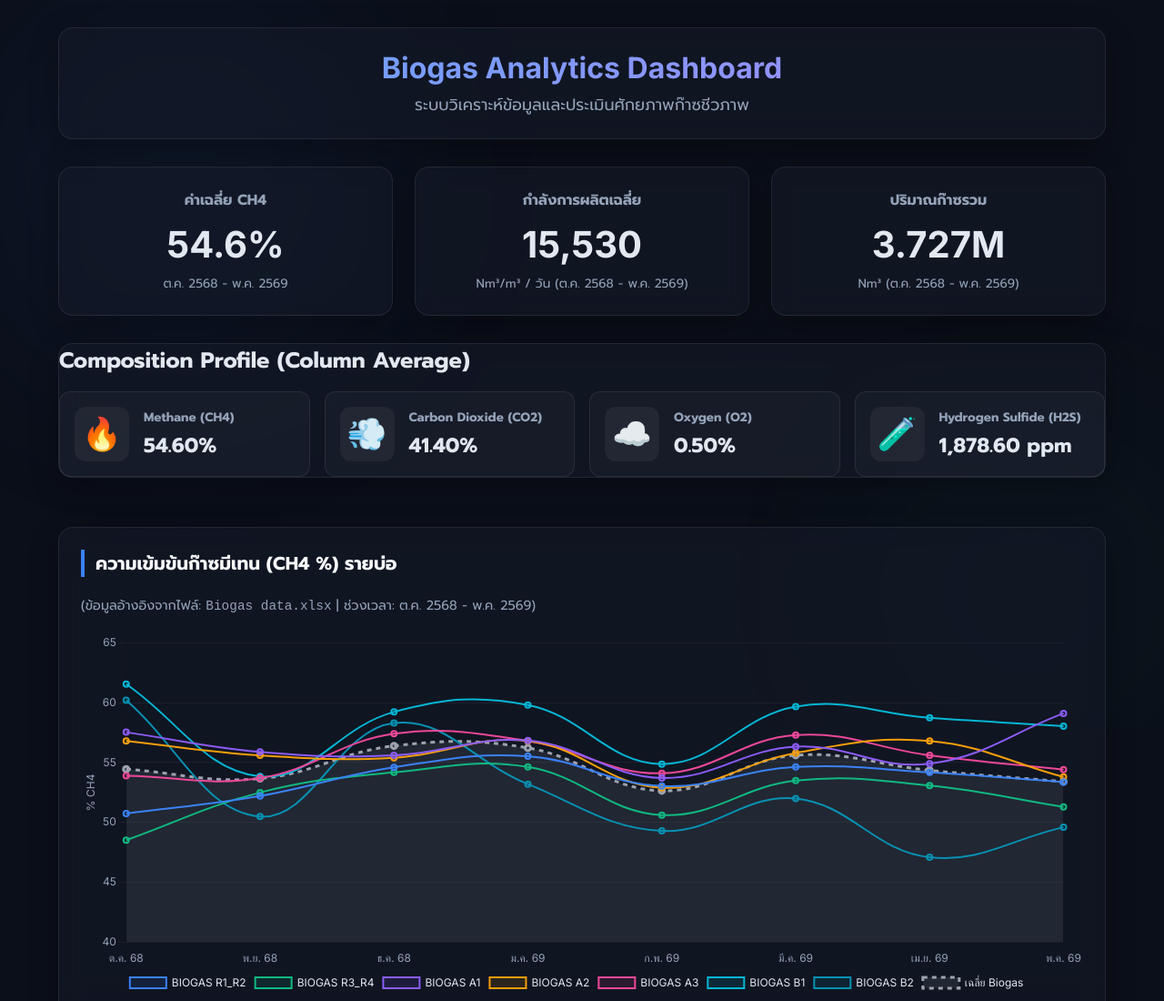
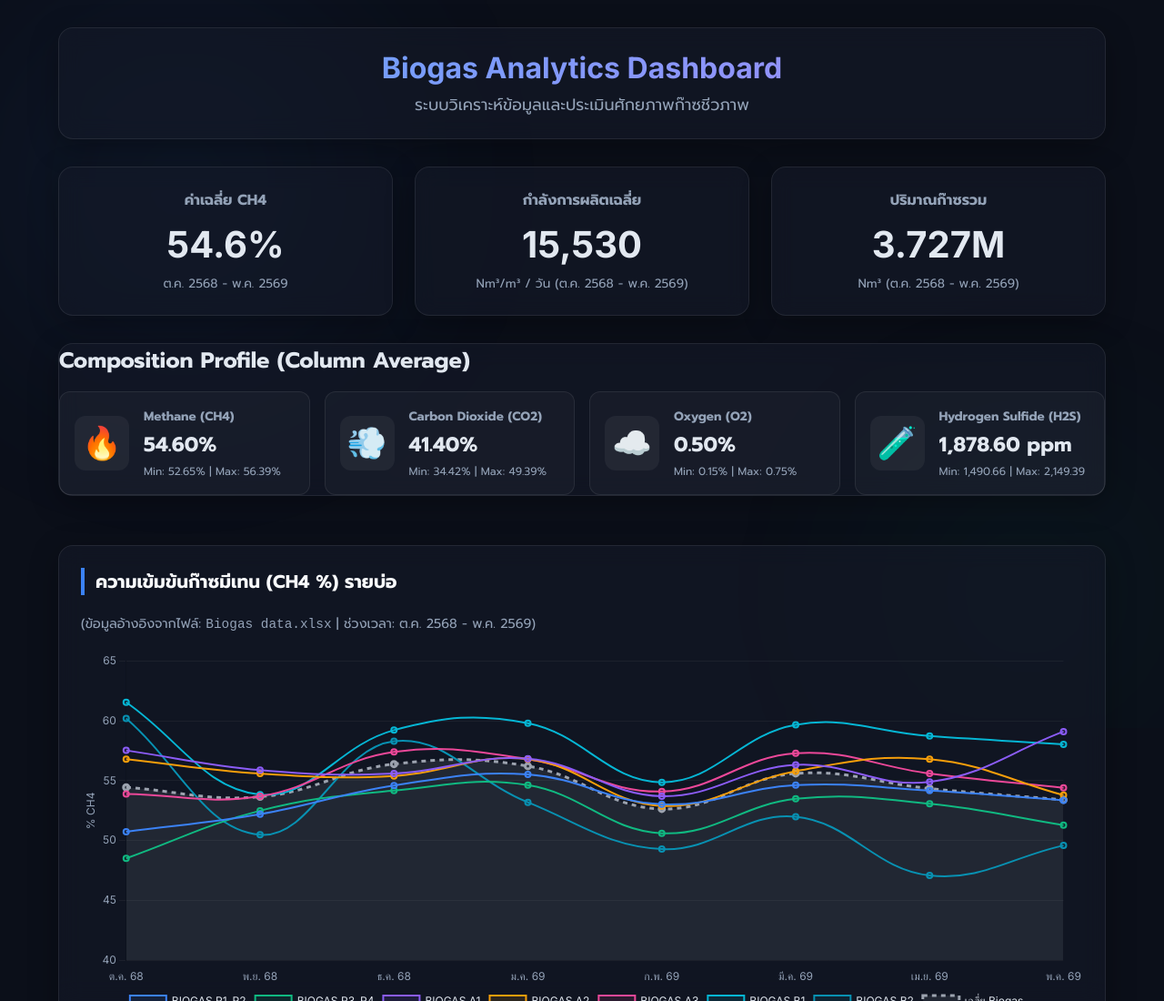
Before and after one commit to ohm2445544/Bio-Gas-25-6-2569-, a website: page index.html in a window 1280 px wide. Shown: the top 1100 px of the page at 91% size. Drawn offline with nearby package versions, Linux system fonts and the light colour scheme.

Commit message:
Add min and max values for gas concentration display
Added minimum and maximum values for gas concentrations.

```diff
--- a/index.html
+++ b/index.html
@@ -54,6 +54,7 @@
                     <div class="comp-details">
                         <h4>Methane (CH4)</h4>
                         <div class="comp-value">54.60%</div>
+                        <div style="font-size: 0.75rem; color: var(--text-secondary); margin-top: 4px;">Min: 52.65% | Max: 56.39%</div>
                     </div>
                 </div>
                 <div class="comp-card co2-card">
@@ -61,6 +62,7 @@
                     <div class="comp-details">
                         <h4>Carbon Dioxide (CO2)</h4>
                         <div class="comp-value">41.40%</div>
+                        <div style="font-size: 0.75rem; color: var(--text-secondary); margin-top: 4px;">Min: 34.42% | Max: 49.39%</div>
                     </div>
                 </div>
                 <div class="comp-card o2-card">
@@ -68,6 +70,7 @@
                     <div class="comp-details">
                         <h4>Oxygen (O2)</h4>
                         <div class="comp-value">0.50%</div>
+                        <div style="font-size: 0.75rem; color: var(--text-secondary); margin-top: 4px;">Min: 0.15% | Max: 0.75%</div>
                     </div>
                 </div>
                 <div class="comp-card h2s-card">
@@ -75,10 +78,12 @@
                     <div class="comp-details">
                         <h4>Hydrogen Sulfide (H2S)</h4>
                         <div class="comp-value">1,878.60 ppm</div>
+                        <div style="font-size: 0.75rem; color: var(--text-secondary); margin-top: 4px;">Min: 1,490.66 | Max: 2,149.39</div>
                     </div>
                 </div>
             </div>
         </section>
+
 
         <!-- Charts Section -->
         <section class="charts-section">
```
